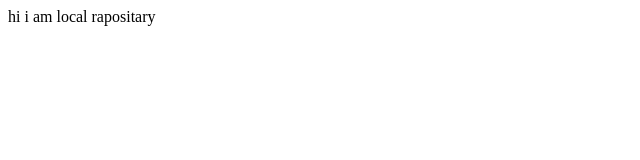
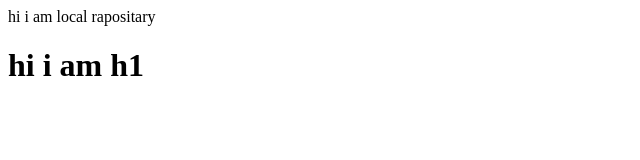
Before and after one commit to psycho-70/localrapo, a plain HTML site: page index.html in a window 1280 px wide. Shown: the whole page, without its empty margins (0-640 px from the left). Drawn offline with Linux system fonts and the light colour scheme.

Commit message:
i add h1

```diff
--- a/index.html
+++ b/index.html
@@ -1 +1,2 @@
 <P>hi i am local rapositary</P>
+<h1> hi i am h1</h1>
```
